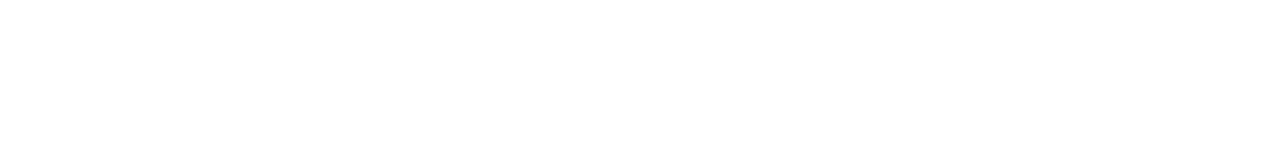
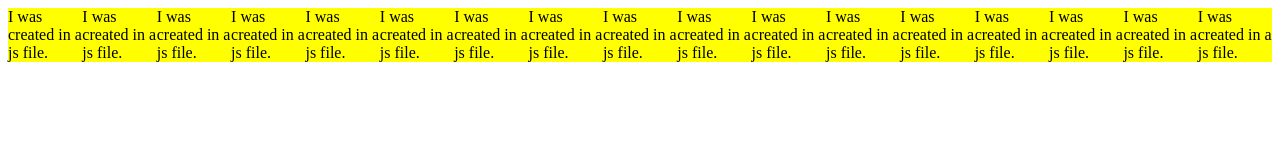
Before and after one commit to YKarsten/Etch-a-Sketch, a plain HTML site: page index.html in a window 1280 px wide. Drawn offline with Linux system fonts and the light colour scheme.

Commit message:
Generate divs via js

```diff
--- a/index.html
+++ b/index.html
@@ -9,5 +9,6 @@
 </head>
 <body>
     <script src="index.js" defer></script>
+    <div class="container"></div>
 </body>
 </html>
--- a/index.js
+++ b/index.js
@@ -0,0 +1,17 @@
+// Create a 16x16 grid of sqaure divs on the webpage
+// Put the square divs into the div.container
+// Pick a method to create the divs using
+//  float/clear
+//  inline-block
+//  flexbox
+//  CSS Grid
+// Remove Borders and margins as they adjust the size of the boxes?
+
+const container = document.querySelector("div");
+
+for (let i=0;i<=16; i++){
+    let childDiv= document.createElement("div");
+    childDiv.style.backgroundColor ="yellow"
+    childDiv.textContent="I was created in a js file."
+    container.appendChild(childDiv);
+}
--- a/style.css
+++ b/style.css
@@ -0,0 +1,3 @@
+.container{
+    display: flex;
+}
```
